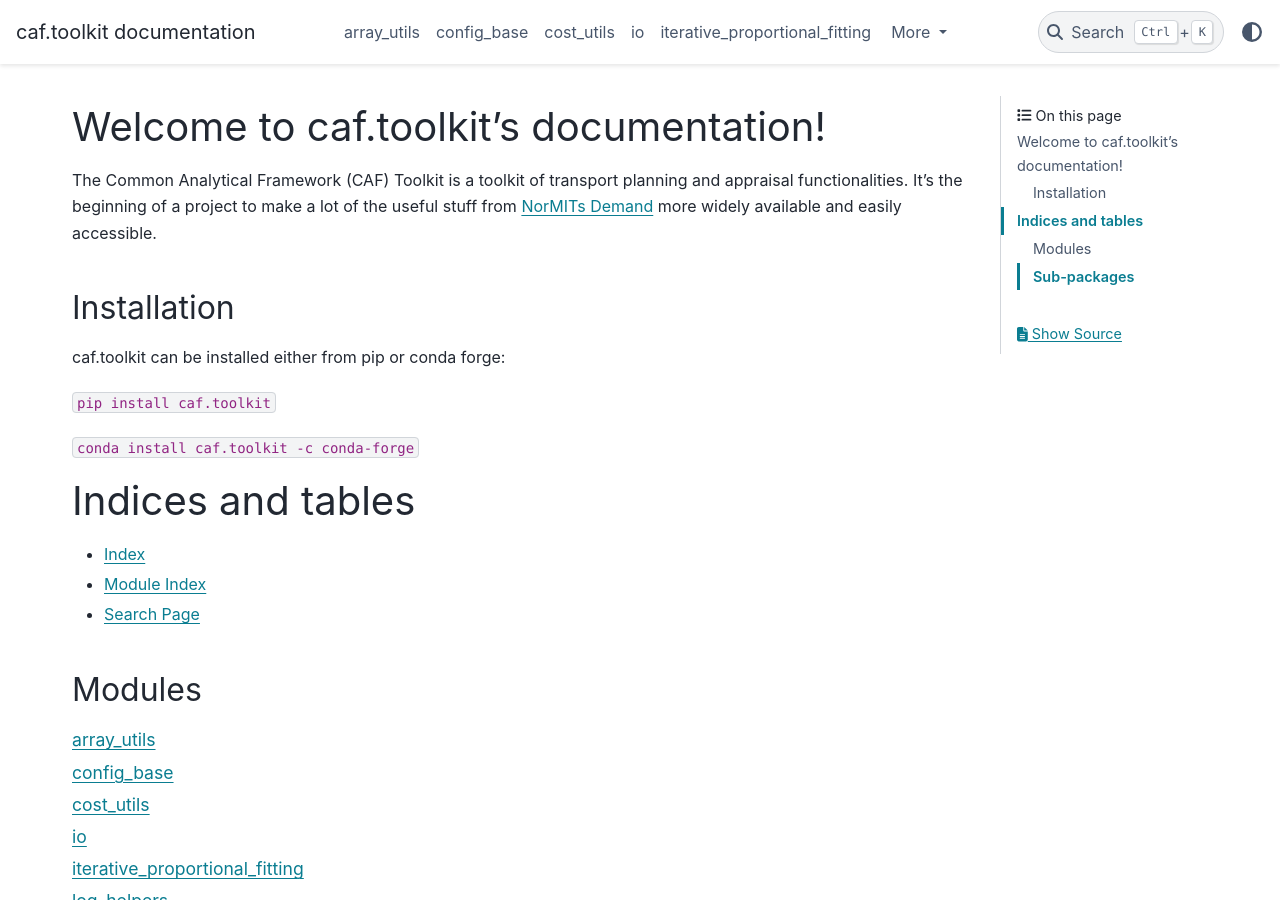
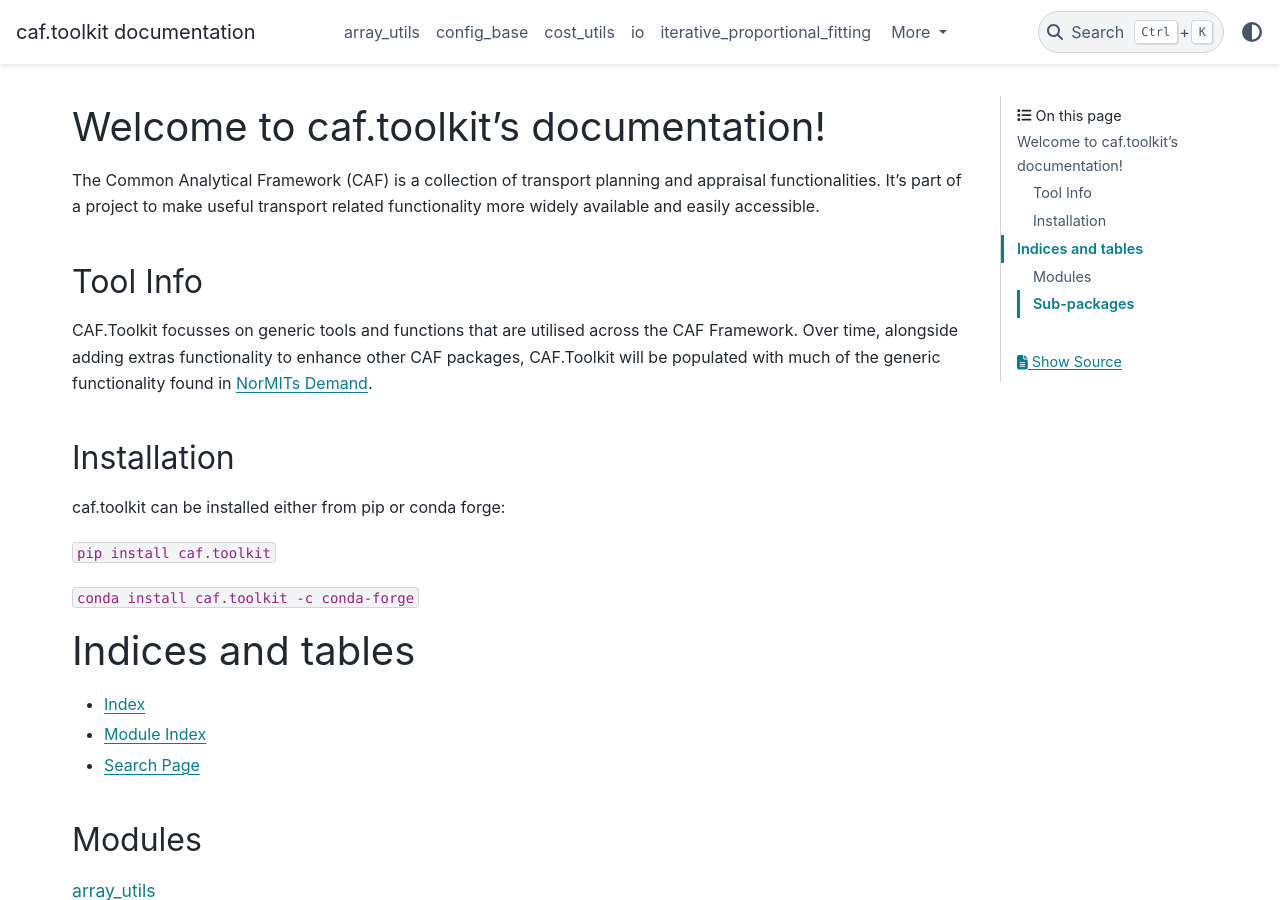
Before and after one commit to Transport-for-the-North/caf.toolkit, a Sphinx documentation site: the page built from docs/index.rst, in a window 1280 px wide and 900 px high. Built offline with Sphinx 7.4.7 and the PyData theme 0.15.4, drawn with Linux system fonts in a browser that asks for light colours; the version number could not be read and is left out.

Commit message:
Update docs/index.rst

```diff
--- a/docs/index.rst
+++ b/docs/index.rst
@@ -6,11 +6,11 @@
 Welcome to caf.toolkit's documentation!
 =======================================
 
-The Common Analytical Framework (CAF) Toolkit is a toolkit of transport
-planning and appraisal functionalities. It's the beginning of a project to make
-a lot of the useful stuff from
-`NorMITs Demand <https://github.com/Transport-for-the-North/NorMITs-Demand>`_
-more widely available and easily accessible.
+The Common Analytical Framework (CAF) is a collection of transport planning and appraisal functionalities. It’s part of a project to make useful transport related functionality more widely available and easily accessible.
+
+Tool Info
+---------
+CAF.Toolkit focusses on generic tools and functions that are utilised across the CAF Framework. Over time, alongside adding extras functionality to enhance other CAF packages, CAF.Toolkit will be populated with much of the generic functionality found in `NorMITs Demand <https://github.com/Transport-for-the-North/NorMITs-Demand>`_.
 
 Installation
 ------------
```
